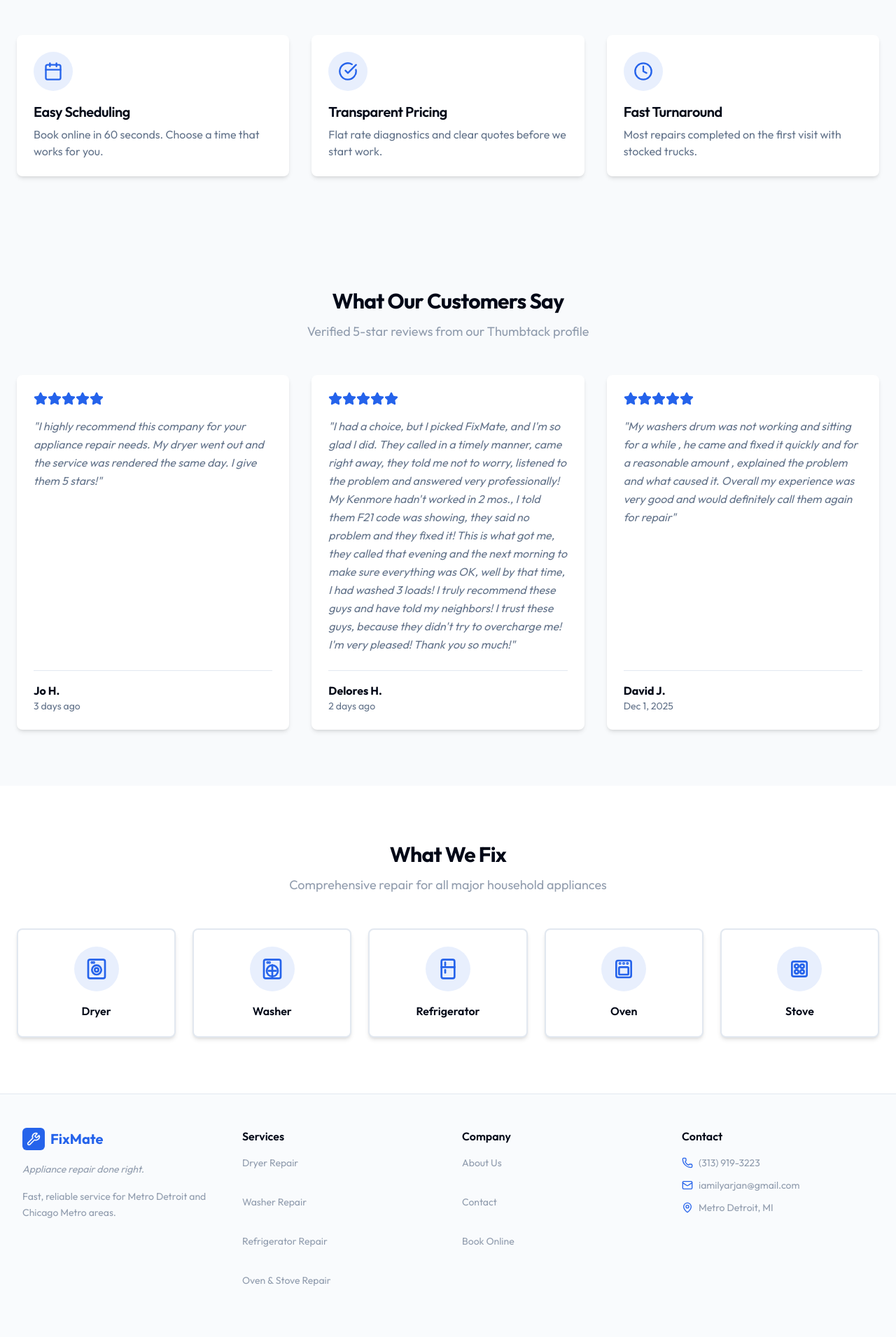
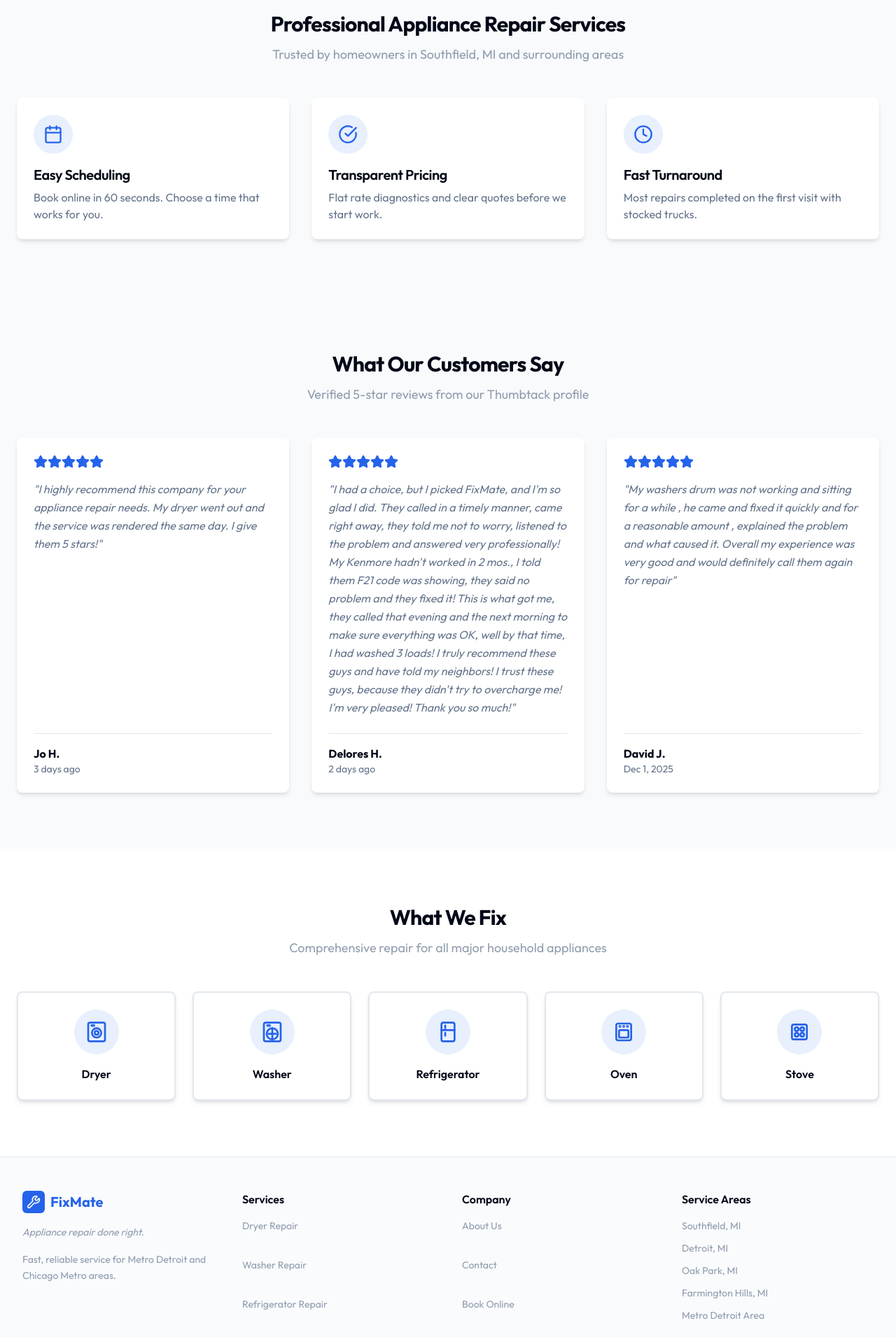
Before and after one commit to ilyarjan1/fixmate, a Next.js app: page / in a window 1280 px wide. Shown: the part 886-2797 px from the top of the page at 70% size. Built offline with nearby package versions, Linux system fonts and the light colour scheme.

Commit message:
seo: optimize metadata, add local business schema, and update service areas

```diff
--- a/src/app/layout.tsx
+++ b/src/app/layout.tsx
@@ -3,6 +3,7 @@ import { Outfit } from "next/font/google";
 import "./globals.css";
 import { Navbar } from "@/components/layout/navbar";
 import { Footer } from "@/components/layout/footer";
+import { LocalBusinessSchema } from "@/components/seo/LocalBusinessSchema";
 
 const outfit = Outfit({
   subsets: ["latin"],
@@ -10,8 +11,8 @@ const outfit = Outfit({
 });
 
 export const metadata: Metadata = {
-  title: "FixMate - Fast Appliance Repair",
-  description: "Reliable dryer, washer, refrigerator, and oven repair services.",
+  title: "FixMate | Expert Appliance Repair Southfield, MI & Metro Detroit",
+  description: "Trusted appliance repair services in Southfield, MI. Same-day repair for Dryers, Washers, Refrigerators, Ovens & Stoves across Metro Detroit.",
   verification: {
     google: "lqgKo7KzRkpVSWMyFpDyf7SjQQtWuz9S9nJdoQ7RsOQ",
   },
@@ -27,6 +28,7 @@ export default function RootLayout({
       <body
         className={`${outfit.variable} font-sans antialiased min-h-screen flex flex-col`}
       >
+        <LocalBusinessSchema />
         <Navbar />
         <main className="flex-1">{children}</main>
         <Footer />
--- a/src/app/page.tsx
+++ b/src/app/page.tsx
@@ -22,7 +22,7 @@ export default function Home() {
         <div className="container px-4 md:px-6 mx-auto relative z-10">
           <div className="flex flex-col items-center text-center space-y-6 max-w-3xl mx-auto">
             <h1 className="text-4xl font-extrabold tracking-tight sm:text-5xl md:text-6xl lg:text-7xl text-foreground leading-tight">
-              Fast, reliable appliance repair—<span className="text-primary">done right.</span>
+              Expert <span className="text-primary">Appliance Repair</span> in Southfield & Metro Detroit
             </h1>
             <p className="text-xl text-muted-foreground/80 max-w-[600px] leading-relaxed">
               Expert repair for dryers, washers, refrigerators, ovens & stoves. We get your home running smoothly again.
@@ -56,8 +56,8 @@ export default function Home() {
       <section className="py-20 section-alt">
         <div className="container px-4 md:px-6 mx-auto">
           <div className="text-center mb-12">
-            <h2 className="text-3xl font-bold tracking-tight mb-3">Why Choose FixMate?</h2>
-            <p className="text-muted-foreground/70 text-lg">Professional service you can trust</p>
+            <h2 className="text-3xl font-bold tracking-tight mb-3">Professional Appliance Repair Services</h2>
+            <p className="text-muted-foreground/70 text-lg">Trusted by homeowners in Southfield, MI and surrounding areas</p>
           </div>
           <div className="grid grid-cols-1 md:grid-cols-3 gap-8">
             <Card className="bg-background border-none shadow-card hover-lift cursor-default">
--- a/src/components/layout/footer.tsx
+++ b/src/components/layout/footer.tsx
@@ -41,20 +41,13 @@ export function Footer() {
                     </div>
 
                     <div>
-                        <h3 className="font-semibold mb-4 text-base">Contact</h3>
+                        <h3 className="font-semibold mb-4 text-base">Service Areas</h3>
                         <ul className="space-y-3 text-sm text-muted-foreground/70">
-                            <li className="flex items-center gap-2">
-                                <Phone className="h-4 w-4 text-primary shrink-0" />
-                                <a href="tel:+13139193223" className="hover:text-primary transition-colors">(313) 919-3223</a>
-                            </li>
-                            <li className="flex items-center gap-2">
-                                <Mail className="h-4 w-4 text-primary shrink-0" />
-                                <a href="mailto:iamilyarjan@gmail.com" className="hover:text-primary transition-colors">iamilyarjan@gmail.com</a>
-                            </li>
-                            <li className="flex items-center gap-2">
-                                <MapPin className="h-4 w-4 text-primary shrink-0" />
-                                <span>Metro Detroit, MI</span>
-                            </li>
+                            <li>Southfield, MI</li>
+                            <li>Detroit, MI</li>
+                            <li>Oak Park, MI</li>
+                            <li>Farmington Hills, MI</li>
+                            <li>Metro Detroit Area</li>
                         </ul>
                     </div>
                 </div>
--- /dev/null
+++ b/src/components/seo/LocalBusinessSchema.tsx
@@ -0,0 +1,76 @@
+import Script from "next/script";
+
+export function LocalBusinessSchema() {
+    const schema = {
+        "@context": "https://schema.org",
+        "@type": "LocalBusiness",
+        "name": "FixMate",
+        "image": "https://fixmate-red.vercel.app/globe.svg", // Replace with actual logo if available
+        "@id": "https://fixmate-red.vercel.app",
+        "url": "https://fixmate-red.vercel.app",
+        "telephone": "+13139193223",
+        "address": {
+            "@type": "PostalAddress",
+            "streetAddress": "21000 W 10 Mile Rd",
+            "addressLocality": "Southfield",
+            "addressRegion": "MI",
+            "postalCode": "48075",
+            "addressCountry": "US"
+        },
+        "geo": {
+            "@type": "GeoCoordinates",
+            "latitude": 42.4789,
+            "longitude": -83.2644
+        },
+        "openingHoursSpecification": [
+            {
+                "@type": "OpeningHoursSpecification",
+                "dayOfWeek": [
+                    "Monday",
+                    "Tuesday",
+                    "Wednesday",
+                    "Thursday",
+                    "Friday"
+                ],
+                "opens": "08:00",
+                "closes": "18:00"
+            },
+            {
+                "@type": "OpeningHoursSpecification",
+                "dayOfWeek": "Saturday",
+                "opens": "09:00",
+                "closes": "16:00"
+            }
+        ],
+        "sameAs": [
+            // Add social links here if any
+        ],
+        "priceRange": "$$",
+        "areaServed": [
+            {
+                "@type": "City",
+                "name": "Southfield"
+            },
+            {
+                "@type": "City",
+                "name": "Detroit"
+            },
+            {
+                "@type": "City",
+                "name": "Oak Park"
+            },
+            {
+                "@type": "City",
+                "name": "Farmington Hills"
+            }
+        ]
+    };
+
+    return (
+        <Script
+            id="local-business-schema"
+            type="application/ld+json"
+            dangerouslySetInnerHTML={{ __html: JSON.stringify(schema) }}
+        />
+    );
+}
```
